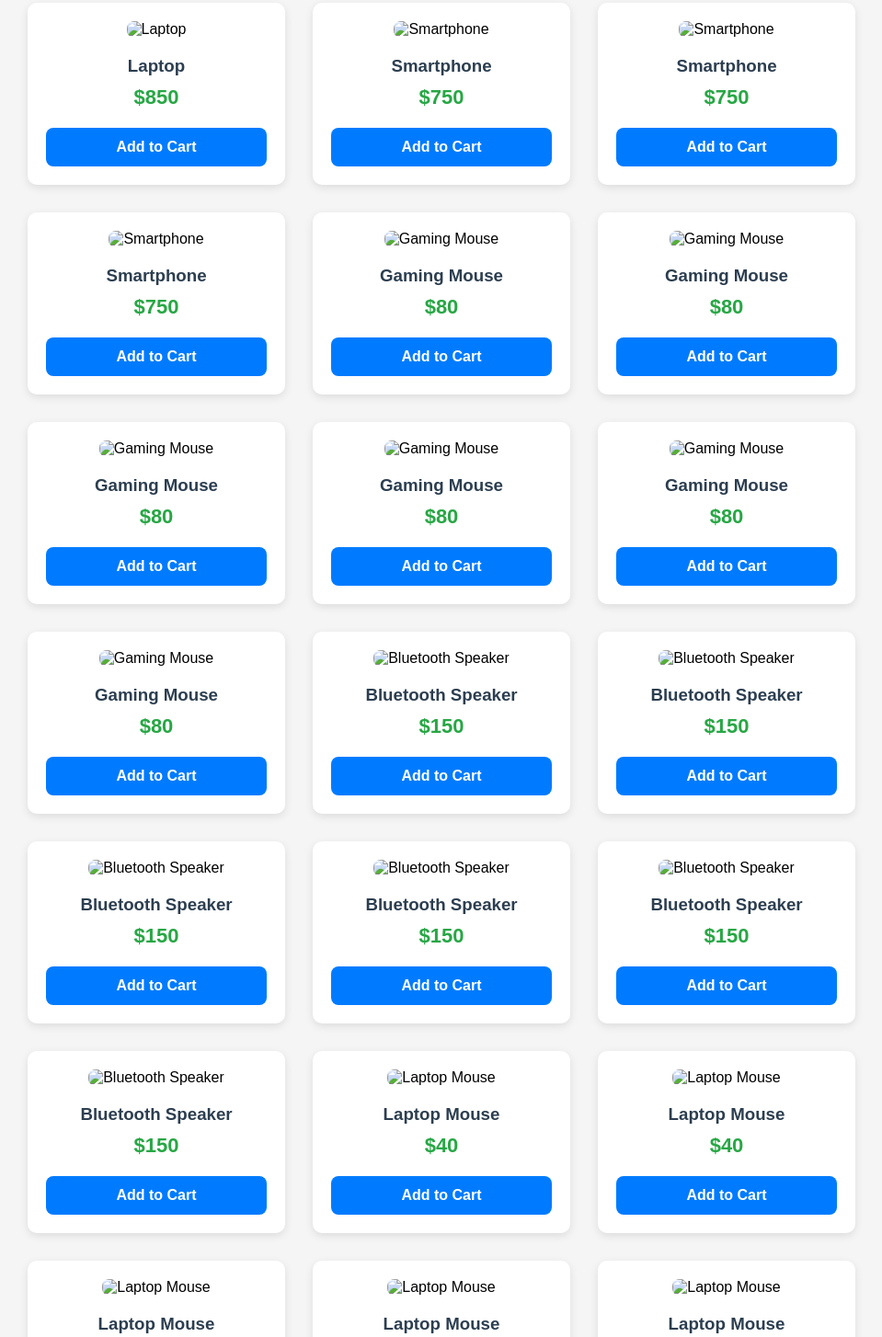
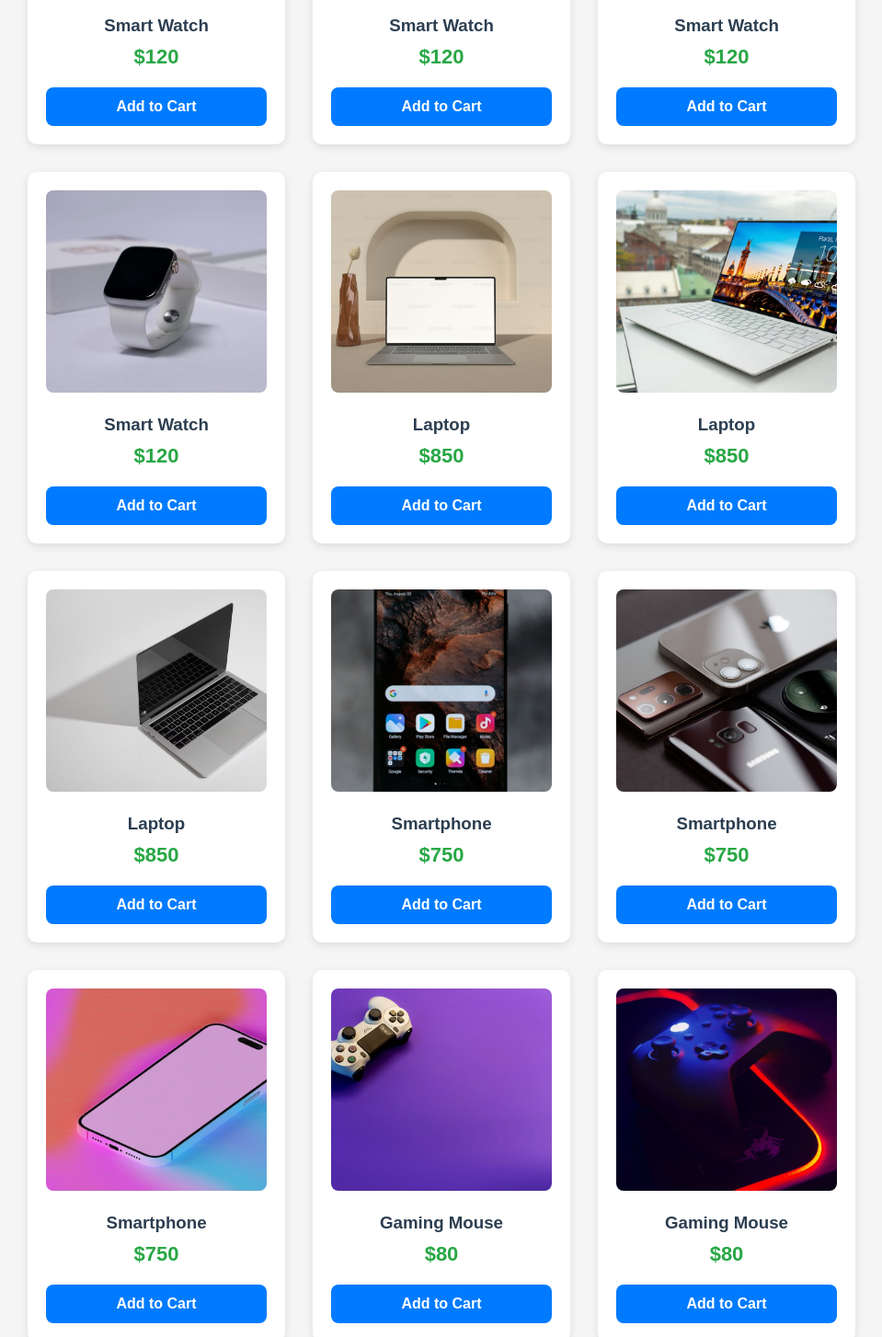
Before and after one commit to ihejirika-web/ihejirika-portfolio, a plain HTML site: page e-commerce-shopping-cart-project/index.html in a window 1280 px wide. Shown: the part 2250-3704 px from the top of the page at 92% size, without its empty margins (160-1119 px from the left). Drawn offline with Linux system fonts and the light colour scheme.

Commit message:
Fix image source paths in index.html
Updated image source paths for product images to include 'images/' prefix.

```diff
--- a/e-commerce-shopping-cart-project/index.html
+++ b/e-commerce-shopping-cart-project/index.html
@@ -80,21 +80,21 @@
       <div class="product-container">
         <!-- Headphones -->
         <div class="product-card">
-          <img src="headphones.jpg 1.jpeg" alt="Wireless Headphones" />
+          <img src="images/headphones.jpg 1.jpeg" alt="Wireless Headphones" />
           <h3>Wireless Headphones</h3>
           <p>$80</p>
           <button class="add-cart-btn">Add to Cart</button>
         </div>
 
         <div class="product-card">
-          <img src="headphones.jpg 2.jpeg" alt="Wireless Headphones" />
+          <img src="images/headphones.jpg 2.jpeg" alt="Wireless Headphones" />
           <h3>Wireless Headphones</h3>
           <p>$80</p>
           <button class="add-cart-btn">Add to Cart</button>
         </div>
 
         <div class="product-card">
-          <img src="headphones.jpg 3.jpeg" alt="Wireless Headphones" />
+         <img src="images/headphones.jpg 3.jpeg" alt="Wireless Headphones" />
           <h3>Wireless Headphones</h3>
           <p>$80</p>
           <button class="add-cart-btn">Add to Cart</button>
@@ -102,28 +102,28 @@
 
         <!-- Watches -->
         <div class="product-card">
-          <img src="watch.jpg 1.jpeg" alt="Smart Watch" />
+          <img src="images/watch.jpg 1.jpeg" alt="Smart Watch" />
           <h3>Smart Watch</h3>
           <p>$120</p>
           <button class="add-cart-btn">Add to Cart</button>
         </div>
 
         <div class="product-card">
-          <img src="watch.jpg 2.jpeg" alt="Smart Watch" />
+          <img src="images/watch.jpg 2.jpeg" alt="Smart Watch" />
           <h3>Smart Watch</h3>
           <p>$120</p>
           <button class="add-cart-btn">Add to Cart</button>
         </div>
 
         <div class="product-card">
-          <img src="watch.jpg 3.jpeg" alt="Smart Watch" />
+          <img src="images/watch.jpg 3.jpeg" alt="Smart Watch" />
           <h3>Smart Watch</h3>
           <p>$120</p>
           <button class="add-cart-btn">Add to Cart</button>
         </div>
 
         <div class="product-card">
-          <img src="watch.jpg 4.jpeg" alt="Smart Watch" />
+          <img src="images/watch.jpg 4.jpeg" alt="Smart Watch" />
           <h3>Smart Watch</h3>
           <p>$120</p>
           <button class="add-cart-btn">Add to Cart</button>
@@ -131,21 +131,21 @@
 
         <!-- Laptops -->
         <div class="product-card">
-          <img src="Laptop.jpg 1.jpeg" alt="Laptop" />
+          <img src="images/Laptop.jpg 1.jpeg" alt="Laptop" />
           <h3>Laptop</h3>
           <p>$850</p>
           <button class="add-cart-btn">Add to Cart</button>
         </div>
 
         <div class="product-card">
-          <img src="Laptop.jpg 2.jpeg" alt="Laptop" />
+          <img src="images/Laptop.jpg 2.jpeg" alt="Laptop" />
           <h3>Laptop</h3>
           <p>$850</p>
           <button class="add-cart-btn">Add to Cart</button>
         </div>
 
         <div class="product-card">
-          <img src="Laptop.jpg 3.jpeg" alt="Laptop" />
+          <img src="images/Laptop.jpg 3.jpeg" alt="Laptop" />
           <h3>Laptop</h3>
           <p>$850</p>
           <button class="add-cart-btn">Add to Cart</button>
@@ -153,21 +153,21 @@
 
         <!-- Smartphones -->
         <div class="product-card">
-          <img src="Smartphone.jpg 1.jpeg" alt="Smartphone" />
+          <img src="images/Smartphone.jpg 1.jpeg" alt="Smartphone" />
           <h3>Smartphone</h3>
           <p>$750</p>
           <button class="add-cart-btn">Add to Cart</button>
         </div>
 
         <div class="product-card">
-          <img src="Smartphone.jpg 2.jpeg" alt="Smartphone" />
+          <img src="images/Smartphone.jpg 2.jpeg" alt="Smartphone" />
           <h3>Smartphone</h3>
           <p>$750</p>
           <button class="add-cart-btn">Add to Cart</button>
         </div>
 
         <div class="product-card">
-          <img src="Smartphone.jpg 3.jpeg" alt="Smartphone" />
+          <img src="images/Smartphone.jpg 3.jpeg" alt="Smartphone" />
           <h3>Smartphone</h3>
           <p>$750</p>
           <button class="add-cart-btn">Add to Cart</button>
@@ -175,42 +175,42 @@
 
         <!-- Gaming Mouse -->
         <div class="product-card">
-          <img src="Gaming mouse.jpg 1.jpeg" alt="Gaming Mouse" />
+          <img src="images/Gaming mouse.jpg 1.jpeg" alt="Gaming Mouse" />
           <h3>Gaming Mouse</h3>
           <p>$80</p>
           <button class="add-cart-btn">Add to Cart</button>
         </div>
 
         <div class="product-card">
-          <img src="Gaming mouse.jpg 2.jpeg" alt="Gaming Mouse" />
+          <img src="images/Gaming mouse.jpg 2.jpeg" alt="Gaming Mouse" />
           <h3>Gaming Mouse</h3>
           <p>$80</p>
           <button class="add-cart-btn">Add to Cart</button>
         </div>
 
         <div class="product-card">
-          <img src="Gaming mouse.jpg 3.jpeg" alt="Gaming Mouse" />
+         <img src="images/Gaming mouse.jpg 3.jpeg" alt="Gaming Mouse" />
           <h3>Gaming Mouse</h3>
           <p>$80</p>
           <button class="add-cart-btn">Add to Cart</button>
         </div>
 
         <div class="product-card">
-          <img src="Gaming mouse.jpg 4.jpeg" alt="Gaming Mouse" />
+          <img src="images/Gaming mouse.jpg 4.jpeg" alt="Gaming Mouse" />
           <h3>Gaming Mouse</h3>
           <p>$80</p>
           <button class="add-cart-btn">Add to Cart</button>
         </div>
 
         <div class="product-card">
-          <img src="Gaming mouse.jpg 5.jpeg" alt="Gaming Mouse" />
+          <img src="images/Gaming mouse.jpg 5.jpeg" alt="Gaming Mouse" />
           <h3>Gaming Mouse</h3>
           <p>$80</p>
           <button class="add-cart-btn">Add to Cart</button>
         </div>
 
         <div class="product-card">
-          <img src="Gaming mouse.jpg 6.jpeg" alt="Gaming Mouse" />
+          <img src="images/Gaming mouse.jpg 6.jpeg" alt="Gaming Mouse" />
           <h3>Gaming Mouse</h3>
           <p>$80</p>
           <button class="add-cart-btn">Add to Cart</button>
@@ -218,42 +218,42 @@
 
         <!-- Bluetooth Speakers -->
         <div class="product-card">
-          <img src="Bluetooth speaker.jpg 1.jpeg" alt="Bluetooth Speaker" />
+          <img src="images/Bluetooth speaker.jpg 1.jpeg" alt="Bluetooth Speaker" />
           <h3>Bluetooth Speaker</h3>
           <p>$150</p>
           <button class="add-cart-btn">Add to Cart</button>
         </div>
 
         <div class="product-card">
-          <img src="Bluetooth speaker.jpg 2.jpeg" alt="Bluetooth Speaker" />
+          <img src="images/Bluetooth speaker.jpg 2.jpeg" alt="Bluetooth Speaker" />
           <h3>Bluetooth Speaker</h3>
           <p>$150</p>
           <button class="add-cart-btn">Add to Cart</button>
         </div>
 
         <div class="product-card">
-          <img src="Bluetooth speaker.jpg 3.jpeg" alt="Bluetooth Speaker" />
+          <img src="images/Bluetooth speaker.jpg 3.jpeg" alt="Bluetooth Speaker" />
           <h3>Bluetooth Speaker</h3>
           <p>$150</p>
           <button class="add-cart-btn">Add to Cart</button>
         </div>
 
         <div class="product-card">
-          <img src="Bluetooth speaker.jpg 4.jpeg" alt="Bluetooth Speaker" />
+          <img src="images/Bluetooth speaker.jpg 4.jpeg" alt="Bluetooth Speaker" />
           <h3>Bluetooth Speaker</h3>
           <p>$150</p>
           <button class="add-cart-btn">Add to Cart</button>
         </div>
 
         <div class="product-card">
-          <img src="Bluetooth speaker.jpg 5.jpeg" alt="Bluetooth Speaker" />
+          <img src="images/Bluetooth speaker.jpg 5.jpeg" alt="Bluetooth Speaker" />
           <h3>Bluetooth Speaker</h3>
           <p>$150</p>
           <button class="add-cart-btn">Add to Cart</button>
         </div>
 
         <div class="product-card">
-          <img src="Bluetooth speaker.jpg 6.jpeg" alt="Bluetooth Speaker" />
+          <img src="images/Bluetooth speaker.jpg 6.jpeg" alt="Bluetooth Speaker" />
           <h3>Bluetooth Speaker</h3>
           <p>$150</p>
           <button class="add-cart-btn">Add to Cart</button>
@@ -261,56 +261,56 @@
 
         <!-- Laptop Mouse -->
         <div class="product-card">
-          <img src="Laptop mouse.jpg 1.jpeg" alt="Laptop Mouse" />
+          <img src="images/Laptop mouse.jpg 1.jpeg" alt="Laptop Mouse" />
           <h3>Laptop Mouse</h3>
           <p>$40</p>
           <button class="add-cart-btn">Add to Cart</button>
         </div>
 
         <div class="product-card">
-          <img src="Laptop mouse.jpg 2.jpeg" alt="Laptop Mouse" />
+          <img src="images/Laptop mouse.jpg 2.jpeg" alt="Laptop Mouse" />
           <h3>Laptop Mouse</h3>
           <p>$40</p>
           <button class="add-cart-btn">Add to Cart</button>
         </div>
 
         <div class="product-card">
-          <img src="Laptop mouse.jpg 3.jpeg" alt="Laptop Mouse" />
+          <img src="images/Laptop mouse.jpg 3.jpeg" alt="Laptop Mouse" />
           <h3>Laptop Mouse</h3>
           <p>$40</p>
           <button class="add-cart-btn">Add to Cart</button>
         </div>
 
         <div class="product-card">
-          <img src="Laptop mouse.jpg 4.jpeg" alt="Laptop Mouse" />
+          <img src="images/Laptop mouse.jpg 4.jpeg" alt="Laptop Mouse" />
           <h3>Laptop Mouse</h3>
           <p>$40</p>
           <button class="add-cart-btn">Add to Cart</button>
         </div>
 
         <div class="product-card">
-          <img src="Laptop mouse.jpg 5.jpeg" alt="Laptop Mouse" />
+          <img src="images/Laptop mouse.jpg 5.jpeg" alt="Laptop Mouse" />
           <h3>Laptop Mouse</h3>
           <p>$40</p>
           <button class="add-cart-btn">Add to Cart</button>
         </div>
 
         <div class="product-card">
-          <img src="Laptop mouse.jpg 6.jpeg" alt="Laptop Mouse" />
+         <img src="images/Laptop mouse.jpg 6.jpeg" alt="Laptop Mouse" />
           <h3>Laptop Mouse</h3>
           <p>$40</p>
           <button class="add-cart-btn">Add to Cart</button>
         </div>
 
         <div class="product-card">
-          <img src="Laptop mouse.jpg 7.jpeg" alt="Laptop Mouse" />
+          <img src="images/Laptop mouse.jpg 7.jpeg" alt="Laptop Mouse" />
           <h3>Laptop Mouse</h3>
           <p>$40</p>
           <button class="add-cart-btn">Add to Cart</button>
         </div>
 
         <div class="product-card">
-          <img src="Laptop mouse.jpg 8.jpeg" alt="Laptop Mouse" />
+          <img src="images/Laptop mouse.jpg 8.jpeg" alt="Laptop Mouse" />
           <h3>Laptop Mouse</h3>
           <p>$40</p>
           <button class="add-cart-btn">Add to Cart</button>
```
